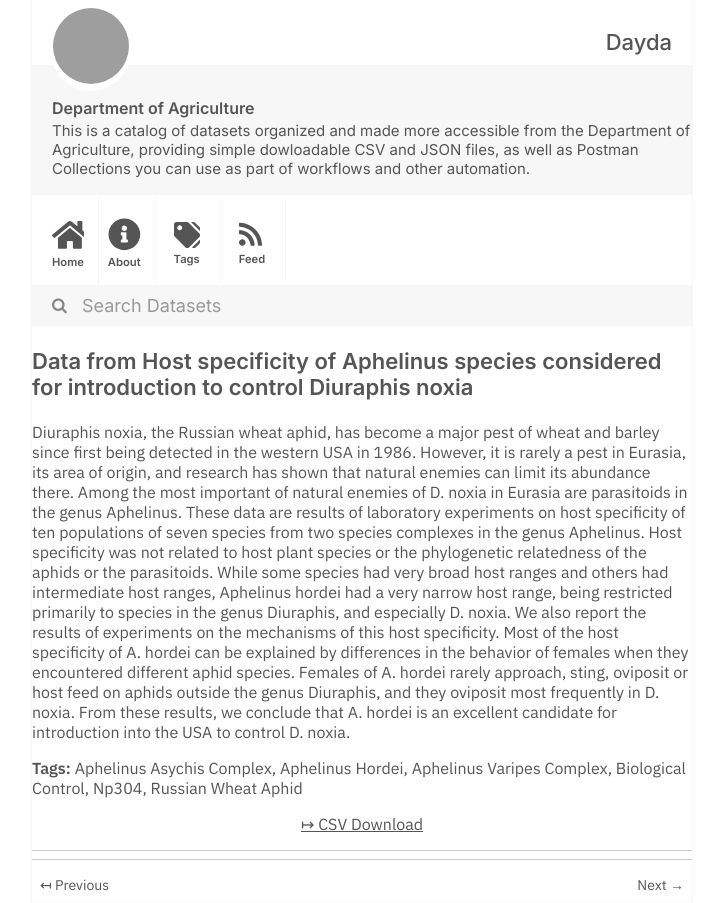
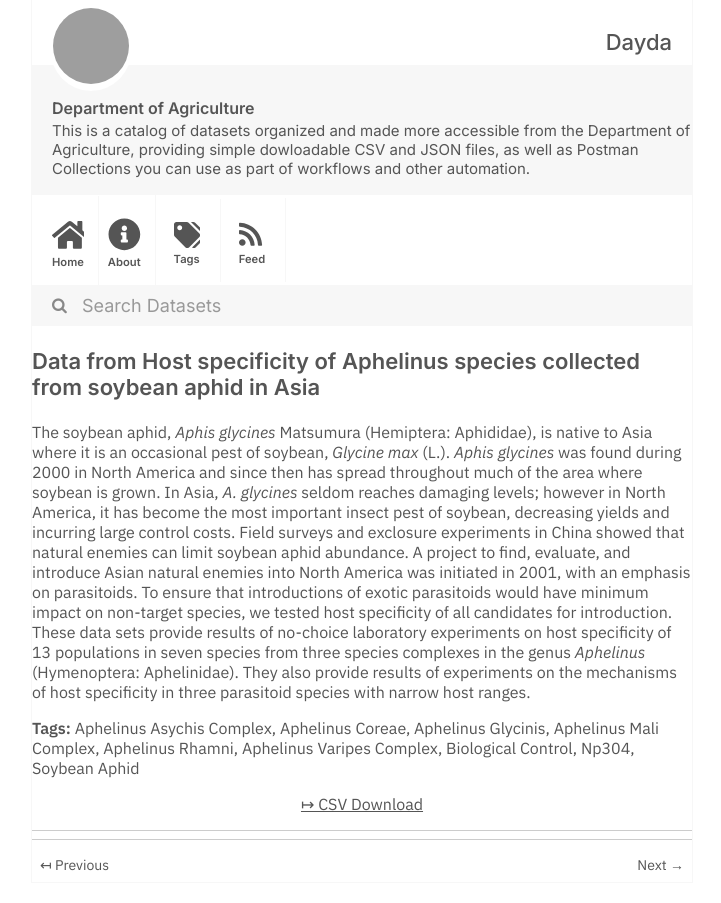
Before and after one commit to dayda-entities/department-of-agriculture, a Jekyll site: the page built from _posts/2020-11-10-data-from-host-specificity-of-.md, in a window 1280 px wide, cut to the strip 0-903 px from the top of the page. Shown: the whole strip, without its empty margins (278-999 px from the left). Built offline with Jekyll 4.4.1, drawn with Linux system fonts in a browser that asks for light colours; grey boxes are pictures that could not be loaded.

Commit message:
Publish Data

```diff
--- a/_posts/2020-11-10-data-from-host-specificity-of-.md
+++ b/_posts/2020-11-10-data-from-host-specificity-of-.md
@@ -1,23 +1,25 @@
 ---
 title: >-
-  Data from Host specificity of Aphelinus species considered for introduction to
-  control Diuraphis noxia
-created: '2020-11-10T16:26:38.025593'
-modified: '2020-11-10T16:26:38.025603'
+  Data from Host specificity of Aphelinus species collected from soybean aphid
+  in Asia
+created: '2020-11-10T16:26:38.034472'
+modified: '2020-11-10T16:26:38.034482'
 state: active
 type: dataset
 tags:
   - Aphelinus Asychis Complex
-  - Aphelinus Hordei
+  - Aphelinus Coreae
+  - Aphelinus Glycinis
+  - Aphelinus Mali Complex
+  - Aphelinus Rhamni
   - Aphelinus Varipes Complex
   - Biological Control
   - Np304
-  - Russian Wheat Aphid
+  - Soybean Aphid
 groups: []
-csv_url: >-
-  https://data.nal.usda.gov/system/files/data_dictionary_host_specificity_of_Aphelinus.csv
+csv_url: 'https://data.nal.usda.gov/system/files/Aphelinus_rhamni_behavior_detailed.csv'
 json_url: ''
 layout: post
 
 ---
-<p>Diuraphis noxia, the Russian wheat aphid, has become a major pest of wheat and barley since first being detected in the western USA in 1986. However, it is rarely a pest in Eurasia, its area of origin, and research has shown that natural enemies can limit its abundance there. Among the most important of natural enemies of D. noxia in Eurasia are parasitoids in the genus Aphelinus. These data are results of laboratory experiments on host specificity of ten populations of seven species from two species complexes in the genus Aphelinus. Host specificity was not related to host plant species or the phylogenetic relatedness of the aphids or the parasitoids. While some species had very broad host ranges and others had intermediate host ranges, Aphelinus hordei had a very narrow host range, being restricted primarily to species in the genus Diuraphis, and especially D. noxia. We also report the results of experiments on the mechanisms of this host specificity. Most of the host specificity of A. hordei can be explained by differences in the behavior of females when they encountered different aphid species. Females of A. hordei rarely approach, sting, oviposit or host feed on aphids outside the genus Diuraphis, and they oviposit most frequently in D. noxia. From these results, we conclude that A. hordei is an excellent candidate for introduction into the USA to control D. noxia.</p>
+<p>The soybean aphid, <em>Aphis glycines</em> Matsumura (Hemiptera: Aphididae), is native to Asia where it is an occasional pest of soybean, <em>Glycine max</em> (L.). <em>Aphis glycines</em> was found during 2000 in North America and since then has spread throughout much of the area where soybean is grown. In Asia, <em>A. glycines</em> seldom reaches damaging levels; however in North America, it has become the most important insect pest of soybean, decreasing yields and incurring large control costs. Field surveys and exclosure experiments in China showed that natural enemies can limit soybean aphid abundance. A project to find, evaluate, and introduce Asian natural enemies into North America was initiated in 2001, with an emphasis on parasitoids. To ensure that introductions of exotic parasitoids would have minimum impact on non-target species, we tested host specificity of all candidates for introduction. These data sets provide results of no-choice laboratory experiments on host specificity of 13 populations in seven species from three species complexes in the genus <em>Aphelinus</em> (Hymenoptera: Aphelinidae). They also provide results of experiments on the mechanisms of host specificity in three parasitoid species with narrow host ranges.</p>
```
